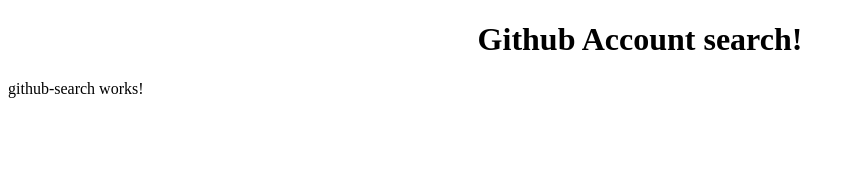
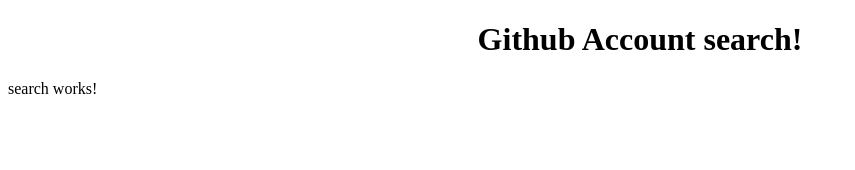
Before and after one commit to AisaJ/githubSearch, an Angular app: page / in a window 1280 px wide. Shown: the top 170 px of the page, without its empty margins (0-855 px from the left). Built offline with nearby package versions, Linux system fonts and the light colour scheme.

Commit message:
Imported the UsersService into the github-search component and place it in the providers array.

```diff
--- a/src/app/display-profile/users.service.ts
+++ b/src/app/display-profile/users.service.ts
@@ -1,4 +1,5 @@
 import { Injectable } from '@angular/core';
+// import { HttpClientModule }
 
 @Injectable({
   providedIn: 'root'
--- a/src/app/github-search/github-search.component.html
+++ b/src/app/github-search/github-search.component.html
@@ -1,3 +1 @@
-<p>
-  github-search works!
-</p>
+<app-search></app-search>
--- a/src/app/github-search/github-search.component.ts
+++ b/src/app/github-search/github-search.component.ts
@@ -1,8 +1,10 @@
 import { Component, OnInit } from '@angular/core';
+import { UsersService } from '../display-profile/users.service';
 
 @Component({
   selector: 'app-github-search',
   templateUrl: './github-search.component.html',
+  providers: [UsersService],
   styleUrls: ['./github-search.component.css']
 })
 export class GithubSearchComponent implements OnInit {
```
